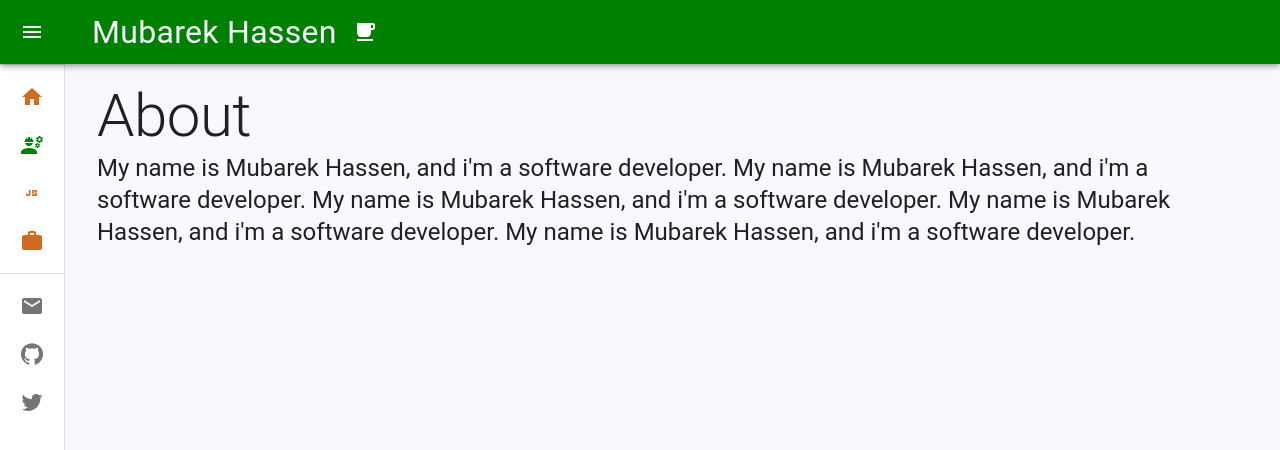
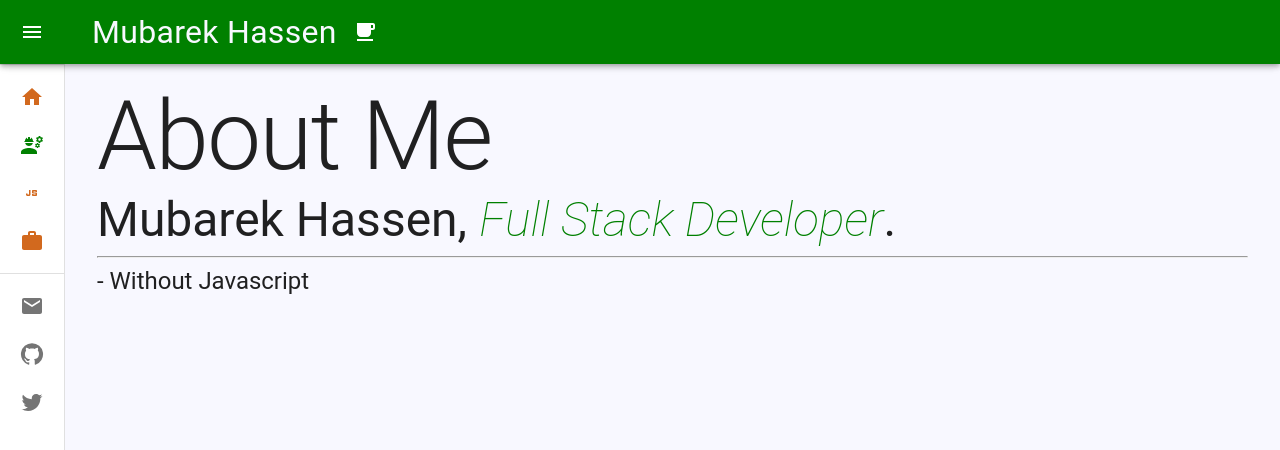
Before and after one commit to Mubarek-Hassen/react-portfolio, a React (Create React App) app: page /about in a window 1280 px wide. Shown: the top 450 px of the page. Built offline with nearby package versions, Linux system fonts and the light colour scheme; a web font is replaced by a local one.

Commit message:
Working on about me page

```diff
--- a/src/components/About.jsx
+++ b/src/components/About.jsx
@@ -1,16 +1,20 @@
-import { Typography, Box } from "@mui/material";
+import { Typography, Box, createTheme, responsiveFontSizes, ThemeProvider } from "@mui/material";
 
 const About =()=>{
 
+  let theme = createTheme();
+  theme = responsiveFontSizes(theme);
+
   return  <Box component="main" sx={{ flexGrow: 1, py: 10, px: 4 }}>
-      <Typography variant="h2">About</Typography>
+    <ThemeProvider theme={theme} >
+      <Typography variant="h1">About Me</Typography>
+      <Typography variant="h3" fontWeight='400'>Mubarek Hassen, <span style={{color: 'green', fontStyle: 'italic', fontWeight: '200'}}>Full Stack Developer</span>.</Typography>
+      <hr />
+
     <Typography variant='h5' paragraph>
-      My name is Mubarek Hassen, and i'm a software developer.
-      My name is Mubarek Hassen, and i'm a software developer.
-      My name is Mubarek Hassen, and i'm a software developer.
-      My name is Mubarek Hassen, and i'm a software developer.
-      My name is Mubarek Hassen, and i'm a software developer.
+      - Without Javascript
     </Typography>
+    </ThemeProvider>
   </Box>
 }
 
--- a/src/components/Home.jsx
+++ b/src/components/Home.jsx
@@ -6,8 +6,8 @@ const Home =()=>{
   theme = responsiveFontSizes(theme);
 
   return <Box sx={{ flexGrow: 1, py: 10, px: 4 }}>
-    <Box sx={{display: 'flex', flexWrap: 'wrap' ,justifyContent: 'space-evenly', alignItems: 'center', minHeight: '40vh' }}>
-    <Avatar src="https://avatars.githubusercontent.com/u/102003916?v=4" sx={{width: 250, height: 250}} />
+    <Box sx={{display: 'flex', flexWrap: 'wrap' ,justifyContent: 'space-evenly', alignItems: 'center', minHeight: '40vh',  }}>
+    <Avatar variant='rounded' src="https://avatars.githubusercontent.com/u/102003916?v=4" sx={{width: 250, height: 250}} />
     <div>
       <ThemeProvider theme={theme}>
       <Typography variant="h3">Hello World!</Typography>
@@ -16,7 +16,7 @@ const Home =()=>{
       </ThemeProvider>
     </div>
     </Box>
-    <Box sx={{display: 'flex', justifyContent: 'center', flexWrap: 'wrap', gap: 2 }}>
+    <Box sx={{textAlign: 'center',display: 'flex', justifyContent: 'center', flexWrap: 'wrap', gap: 4, alignItems: 'center' }}>
       <Button href="https://drive.google.com/file/d/1EuTr7x1yn4WzvBfmr-E0MHr4W49SmZMZ/view?usp=share_link" target='_blank' rel='noopener noreferrer' variant="contained" sx={{backgroundColor: 'chocolate'}}>Resume</Button>
       <Button href="https://drive.google.com/file/d/1-mMXawayDRy5x316Ffum8e1SXuq5b0JI/view?usp=share_link" target='_blank' rel='noopener noreferrer' variant="contained" sx={{backgroundColor: 'chocolate'}}>Certificate</Button>
       <Button href="https://docs.google.com/document/d/1R202c4maIDH8y-eluhxSiZQ--FQQ0BnI20IZM1dvfQo/edit?usp=share_link" target='_blank' rel='noopener noreferrer' variant="contained" sx={{backgroundColor: 'chocolate'}}>Cover Letter</Button>
```
